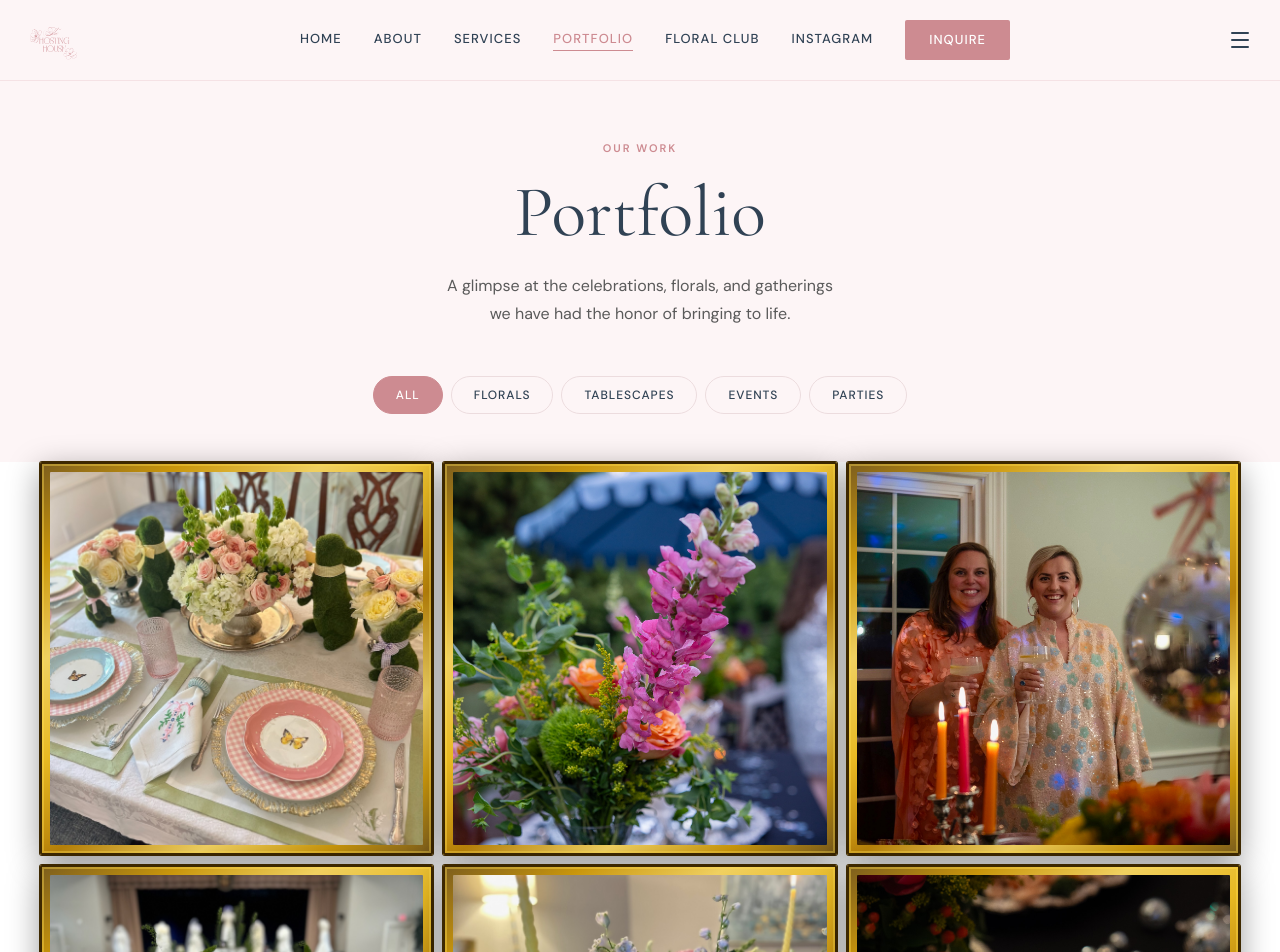
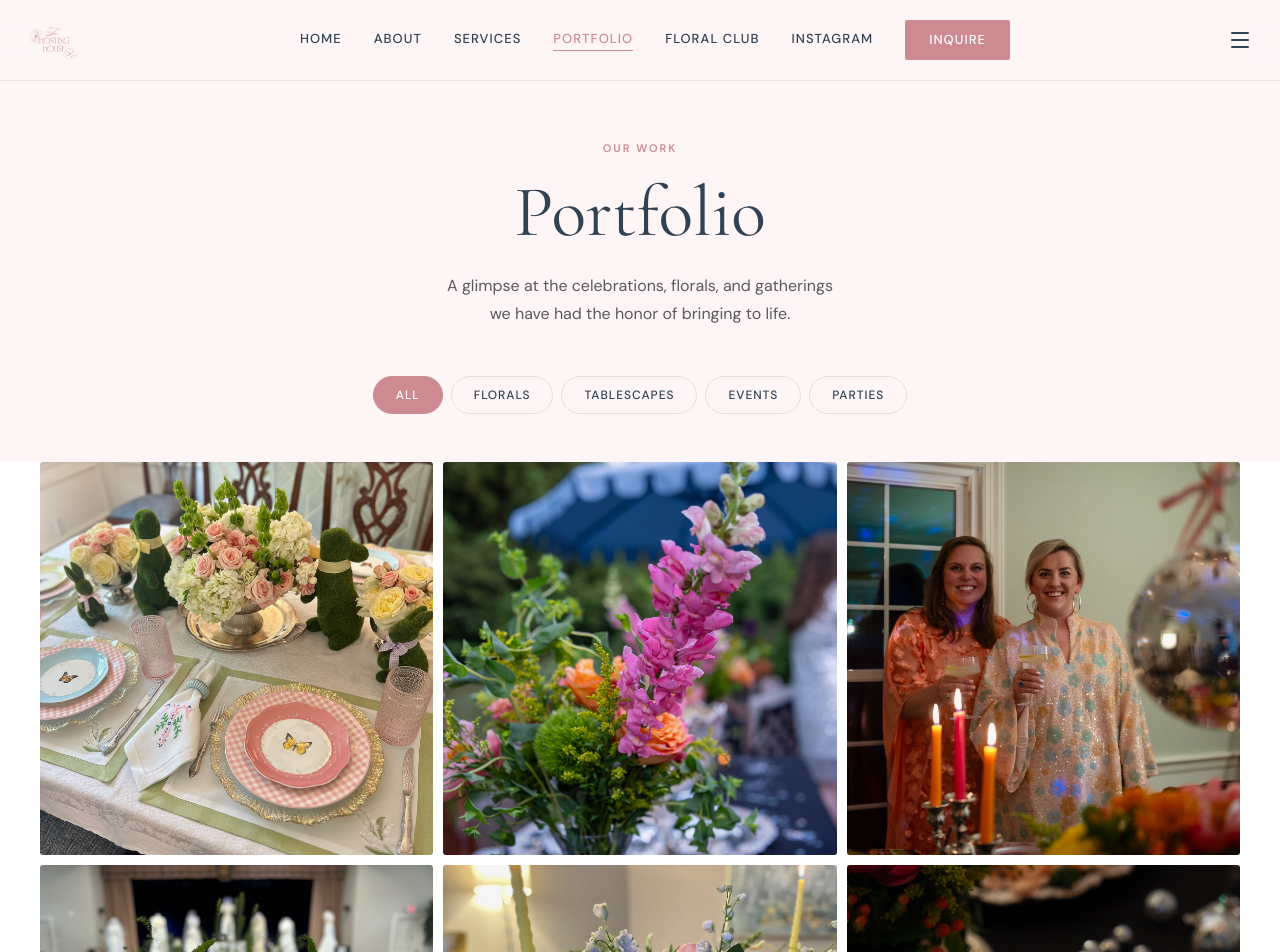
Before and after one commit to steinbros1012/hosting-house-nc, a Next.js app: page /portfolio in a window 1280 px wide. Shown: the top 952 px of the page. Built offline with nearby package versions, Linux system fonts and the light colour scheme; a web font is replaced by a local one.

Commit message:
revert: remove gold frame, back to plain grid

```diff
--- a/app/portfolio/page.tsx
+++ b/app/portfolio/page.tsx
@@ -4,7 +4,6 @@ import { useState } from "react";
 import Image from "next/image";
 import Link from "next/link";
 import AnimateIn from "@/components/AnimateIn";
-import OrnateFrame from "@/components/OrnateFrame";
 
 const categories = ["All", "Florals", "Tablescapes", "Events", "Parties"];
 
@@ -268,14 +267,13 @@ export default function PortfolioPage() {
         >
           {filtered.map((item, i) => (
             <AnimateIn key={item.src} delay={i * 40}>
-              <OrnateFrame>
               <div
                 style={{
                   position: "relative",
                   overflow: "hidden",
                   aspectRatio: "1/1",
                   cursor: "pointer",
-                    borderRadius: "1px",
+                  borderRadius: "3px",
                 }}
                   onClick={() => setLightbox({ src: item.src, alt: item.alt })}
                   onMouseEnter={(e) => {
@@ -326,7 +324,6 @@ export default function PortfolioPage() {
                     </p>
                   </div>
                 </div>
-              </OrnateFrame>
             </AnimateIn>
           ))}
         </div>
```
Lines whose indentation alone changed are shown as unchanged.
